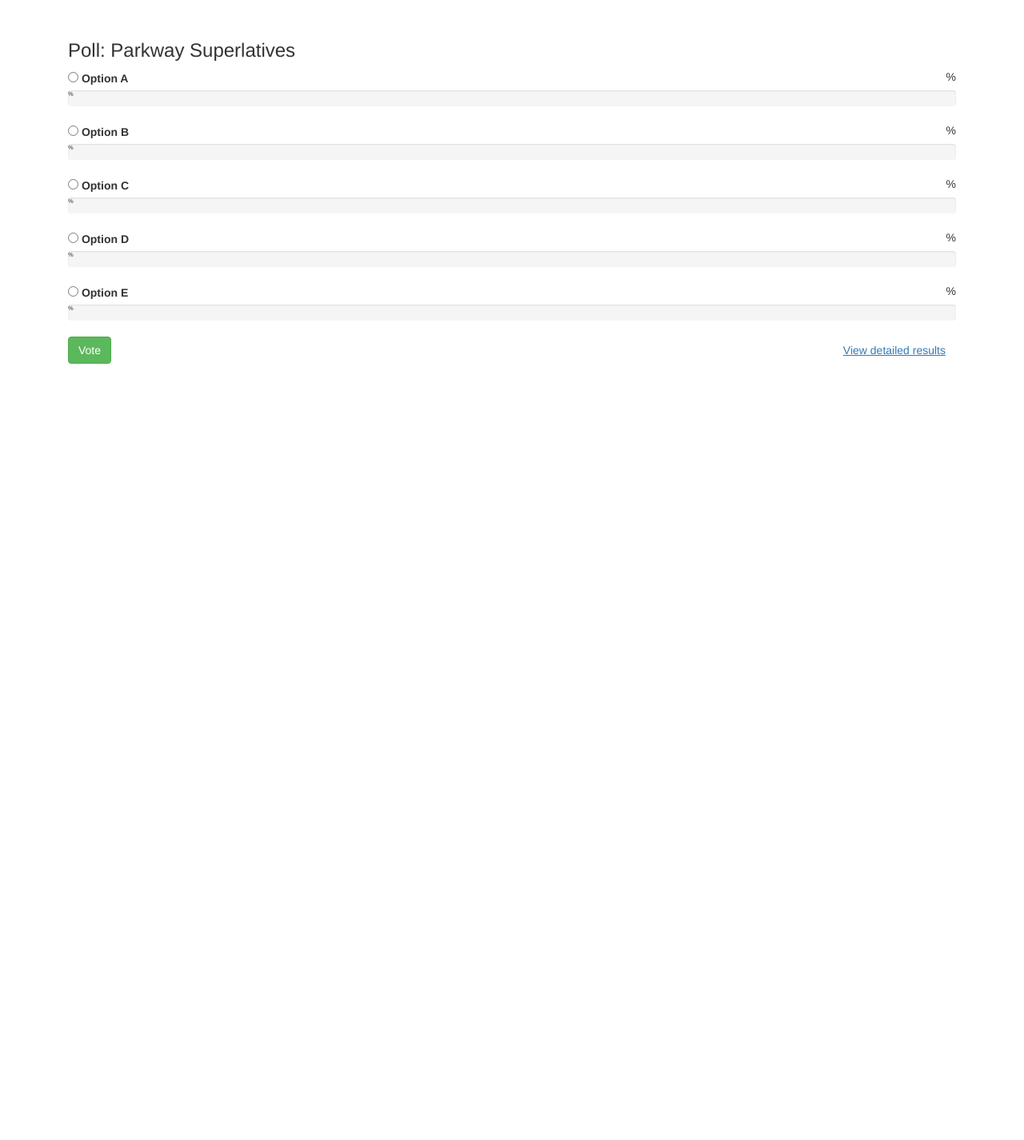
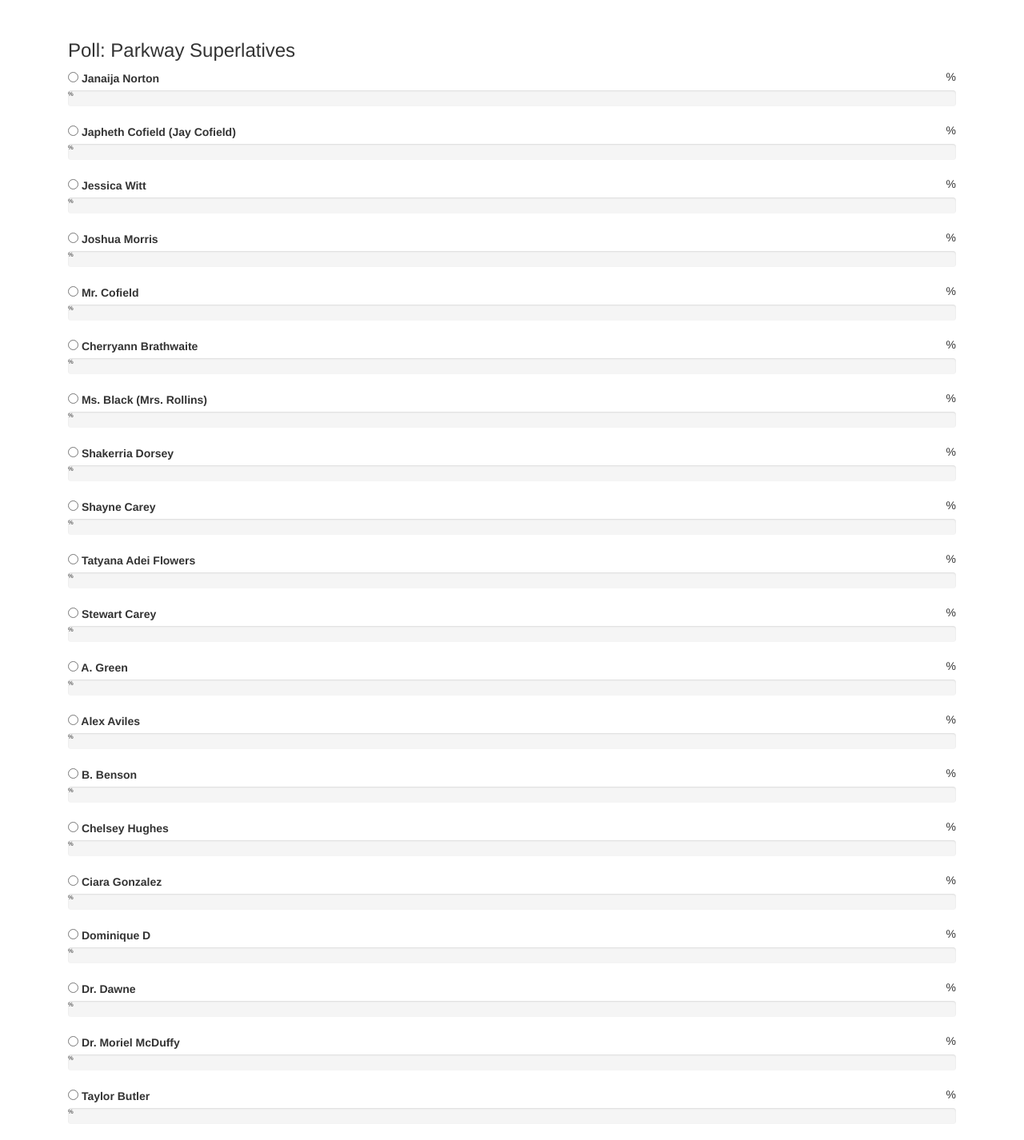
Before and after one commit to moffd234/polling_site, a Flask app: template Application/templates/poll.html in a window 1280 px wide. Shown: the whole page at 80% size. Before the commit the page ends 455 px from the top, so only its background shows below. Run offline with Flask 3, Linux system fonts and the light colour scheme; the template is opened without the code that fills it: values that come from a table or form of the project are taken from there, others are empty; some libraries are stand-ins or nearby versions.

Commit message:
Added member names to poll and removed vote button if user already voted

```diff
--- a/Application/server.py
+++ b/Application/server.py
@@ -9,6 +9,33 @@
 Bootstrap5(app)
 db = SQLAlchemy(app)
 
+member_names = [
+        "Janaija Norton",
+        "Japheth Cofield (Jay Cofield)",
+        "Jessica Witt",
+        "Joshua Morris",
+        "Mr. Cofield",
+        "Cherryann Brathwaite",
+        "Ms. Black (Mrs. Rollins)",
+        "Shakerria Dorsey",
+        "Shayne Carey",
+        "Tatyana Adei Flowers",
+        "Stewart Carey",
+        "A. Green",
+        "Alex Aviles",
+        "B. Benson",
+        "Chelsey Hughes",
+        "Ciara Gonzalez",
+        "Dominique D",
+        "Dr. Dawne",
+        "Dr. Moriel McDuffy",
+        "Taylor Butler",
+        "Toya Miller",
+        "Yusuf Aminah",
+        "Katlyn Witt",
+        "Maury Moody"
+    ]
+
 
 class PollOption(db.Model):
     id = db.Column(db.Integer, primary_key=True)
@@ -17,12 +44,13 @@
 
 @app.route('/')
 def index():
+    voted = request.args.get('voted') == 'True'
     poll_data = PollOption.query.all()
     total_votes = sum(option.votes for option in poll_data) or 1  # Avoid divide by zero
     # Calculate percentages
     for option in poll_data:
         option.percent = round((option.votes / total_votes) * 100)
-    return render_template("poll.html", poll_data=poll_data)
+    return render_template("poll.html", poll_data=poll_data, voted=voted)
 
 @app.route('/vote', methods=['POST'])
 def vote():
@@ -31,16 +59,15 @@
     if option:
         option.votes += 1
         db.session.commit()
-    return redirect(url_for('index'))
+    return redirect(url_for('index',  voted=True))
 
 
 if __name__ == '__main__':
     with app.app_context():
         db.create_all()
         if not PollOption.query.first():
-            options = ["Option A", "Option B", "Option C", "Option D", "Option E"]
-            for opt in options:
-                db.session.add(PollOption(name=opt))
+            for option in member_names:
+                db.session.add(PollOption(name=option))
             db.session.commit()
 
     app.run(debug=True)
--- a/Application/templates/poll.html
+++ b/Application/templates/poll.html
@@ -17,10 +17,13 @@
             </div>
         </div>
         {% endfor %}
+
+        {% if voted == False %}
         <div class="d-flex justify-content-between mt-4">
             <button type="submit" class="btn btn-success btn-large">Vote</button>
             <a href="#" class="btn btn-link">View detailed results</a>
         </div>
+        {% endif %}
     </form>
 </div>
 {% endblock %}
```
Lines whose indentation alone changed are shown as unchanged.
